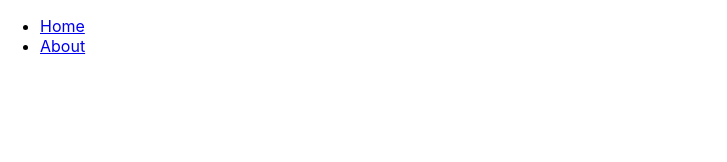
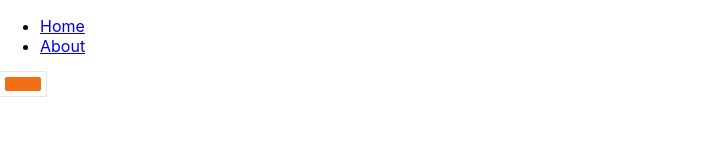
Before and after one commit to omer257/AnimationNapi, a React (Create React App) app: page / in a window 1280 px wide. Shown: the top 162 px of the page, without its empty margins (0-727 px from the left). Built offline with nearby package versions, Linux system fonts and the light colour scheme.

Commit message:
removed code from route, add color picker functionality

```diff
--- a/src/Components/App.js
+++ b/src/Components/App.js
@@ -37,15 +37,3 @@ export default function App() {
     </Router>
   );
 }
-
-function Home() {
-  return <h2>Home</h2>;
-}
-
-function About() {
-  return <h2>About</h2>;
-}
-
-function Users() {
-  return <h2>Users</h2>;
-}
--- a/src/Components/Bounce.js
+++ b/src/Components/Bounce.js
@@ -1,5 +1,6 @@
-import React from "react";
+import React,{useState} from "react";
 import styled, { keyframes } from "styled-components";
+import ColorPicker from './ColorPicker';
 
 const LOGO_SIZE = "48px";
 const DURATION = "0.5s";
@@ -53,8 +54,18 @@ const LogoWrapper = styled.div`
 // animation-iteration-count: infinite;
 
 function Loading() {
+const [state,setState] = useState('#fff');
+
+  const handleChangeComplete = (color) => {
+    setState(color.hex);
+    console.log(color);
+
+  };
+
   return (
     <Container>
+      <ColorPicker color={ state}
+        onChange={handleChangeComplete}></ColorPicker>
       <LogoWrapper />
     </Container>
   );
--- /dev/null
+++ b/src/Components/ColorPicker.js
@@ -0,0 +1,77 @@
+'use strict'
+
+import React from 'react'
+import reactCSS from 'reactcss'
+import { SketchPicker } from 'react-color'
+
+class SketchExample extends React.Component {
+  state = {
+    displayColorPicker: false,
+    color: {
+      r: '241',
+      g: '112',
+      b: '19',
+      a: '1',
+    },
+  };
+
+  handleClick = () => {
+    this.setState({ displayColorPicker: !this.state.displayColorPicker })
+  };
+
+  handleClose = () => {
+    this.setState({ displayColorPicker: false })
+  };
+
+  handleChange = (color) => {
+    this.setState({ color: color.rgb })
+  };
+
+  render() {
+
+    const styles = reactCSS({
+      'default': {
+        color: {
+          width: '36px',
+          height: '14px',
+          borderRadius: '2px',
+          background: `rgba(${ this.state.color.r }, ${ this.state.color.g }, ${ this.state.color.b }, ${ this.state.color.a })`,
+        },
+        swatch: {
+          padding: '5px',
+          background: '#fff',
+          borderRadius: '1px',
+          boxShadow: '0 0 0 1px rgba(0,0,0,.1)',
+          display: 'inline-block',
+          cursor: 'pointer',
+        },
+        popover: {
+          position: 'absolute',
+          zIndex: '2',
+        },
+        cover: {
+          position: 'fixed',
+          top: '0px',
+          right: '0px',
+          bottom: '0px',
+          left: '0px',
+        },
+      },
+    });
+
+    return (
+      <div>
+        <div style={ styles.swatch } onClick={ this.handleClick }>
+          <div style={ styles.color } />
+        </div>
+        { this.state.displayColorPicker ? <div style={ styles.popover }>
+          <div style={ styles.cover } onClick={ this.handleClose }/>
+          <SketchPicker color={ this.state.color } onChange={ this.handleChange } />
+        </div> : null }
+
+      </div>
+    )
+  }
+}
+
+export default SketchExample
--- a/src/Components/Fetch.js
+++ b/src/Components/Fetch.js
@@ -6,7 +6,7 @@ import styles from './new.css';
 
 
 function App() {
-  console.log(styles)
+  console.log(styles);
   const [state,setState] = useState({loading:false,data:[]});
 
   function compare(a, b) {
```
